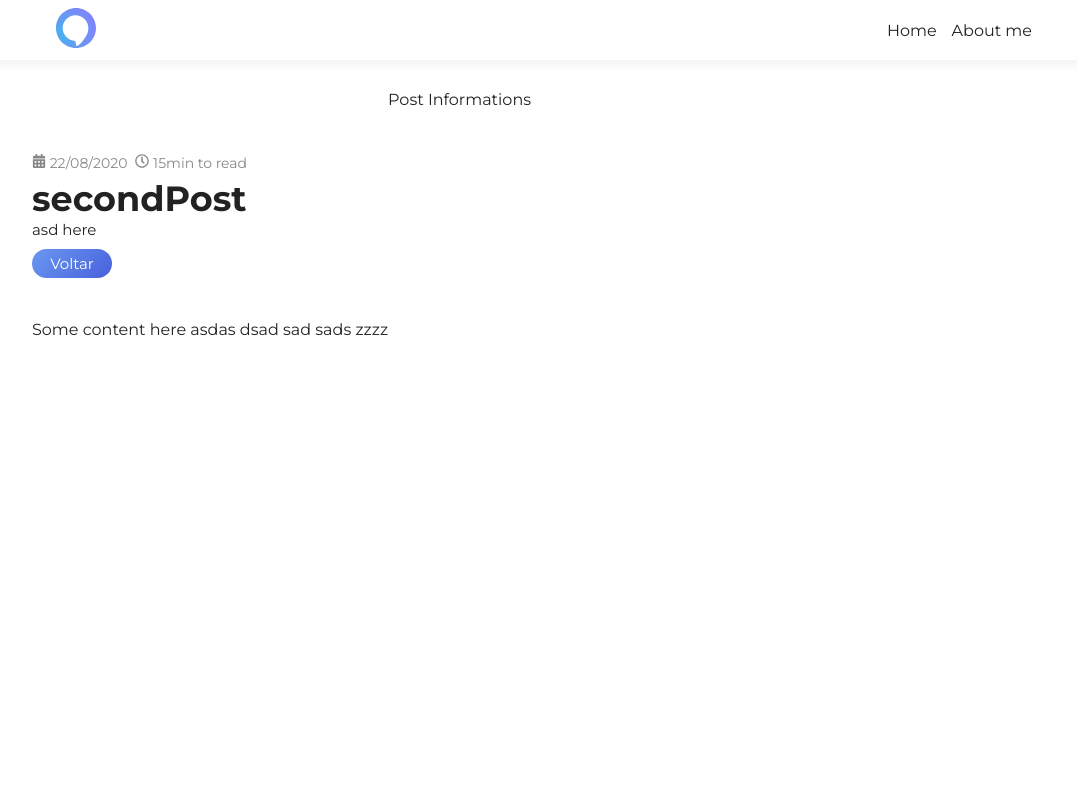
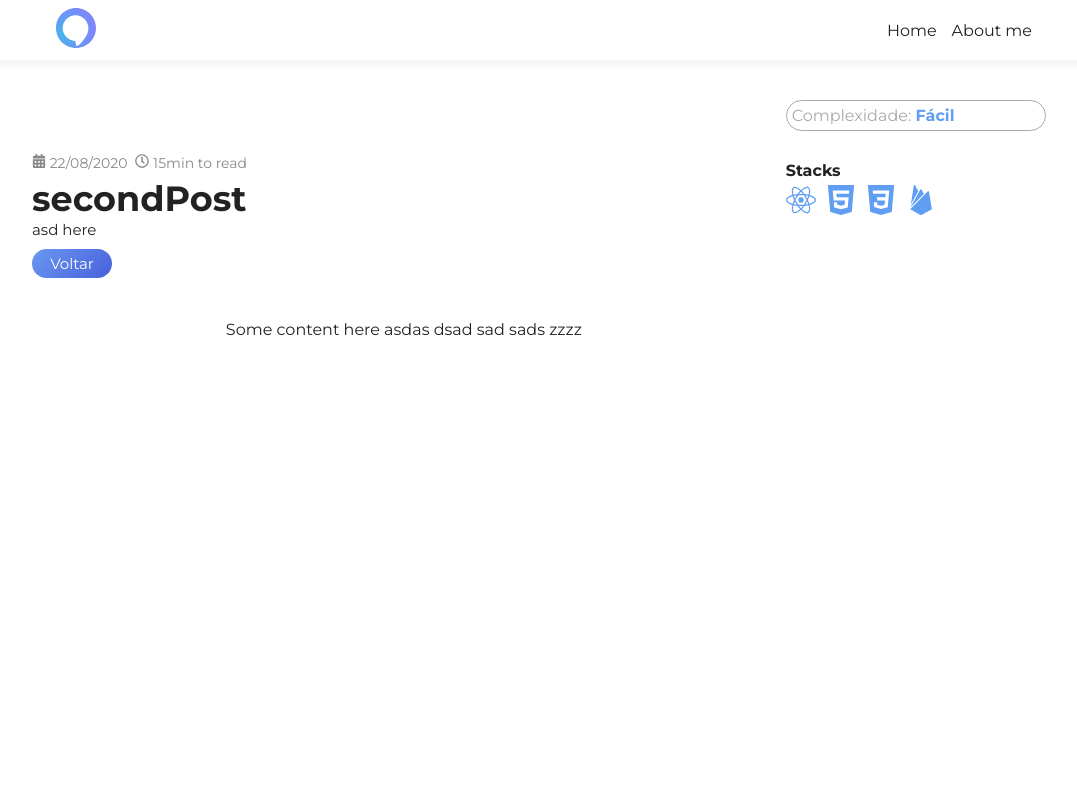
Before and after one commit to massaaki/personal-blog, a Next.js app: page /post/mySecondPost in a window 1280 px wide. Shown: the top 800 px of the page, without its empty margins (96-1173 px from the left). Built offline with nearby package versions, Linux system fonts and the light colour scheme.

Commit message:
feat: added post sidebar styles

```diff
--- a/src/pages/post/[postname].tsx
+++ b/src/pages/post/[postname].tsx
@@ -3,7 +3,8 @@ import matter from 'gray-matter';
 import ReactMarkdown from 'react-markdown';
 
 import { FaCalendarAlt, FaRegClock } from 'react-icons/fa';
-
+import { SiFirebase, SiReact, SiHtml5, SiCss3 } from 'react-icons/si';
+import { BsCode } from 'react-icons/bs';
 import DefaultLayout from 'shared/layout/DefaultLayout';
 import {
   Post,
@@ -12,7 +13,10 @@ import {
   Title,
   Author,
   ArticleHeader,
-  PublicationInformation
+  PublicationInformation,
+  PostInfo,
+  Tags,
+  DevLevel
 } from './styles';
 
 interface IRequest {
@@ -43,7 +47,6 @@ const post = ({ frontmatter, markdownBody }: IRequest) => {
                     <FaCalendarAlt /> 22/08/2020
                   </li>
                   <li>
-                    {' '}
                     <FaRegClock /> 15min to read
                   </li>
                 </ul>
@@ -59,7 +62,30 @@ const post = ({ frontmatter, markdownBody }: IRequest) => {
               <ReactMarkdown source={markdownBody} />
             </PostContent>
           </Article>
-          <div className="postInfo">Post Informations</div>
+          <PostInfo>
+            <DevLevel>
+              Complexidade:&nbsp;
+              <span>Fácil</span>
+            </DevLevel>
+
+            <Tags>
+              <h3>Stacks</h3>
+              <ul>
+                <li>
+                  <SiReact />
+                </li>
+                <li>
+                  <SiHtml5 />
+                </li>
+                <li>
+                  <SiCss3 />
+                </li>
+                <li>
+                  <SiFirebase />
+                </li>
+              </ul>
+            </Tags>
+          </PostInfo>
         </Post>
       </div>
     </DefaultLayout>
--- a/src/pages/post/styles.ts
+++ b/src/pages/post/styles.ts
@@ -21,11 +21,19 @@ export const Post = styled.div`
   display: flex;
   width: 100%;
   margin: 30px 0;
+  @media (max-width: 800px) {
+    flex-direction: column;
+    order: 1;
+  }
 `;
 
 export const Article = styled.article`
   margin: 30px 0;
   min-height: 100vh;
+  width: 100%;
+  @media (max-width: 800px) {
+    order: 2;
+  }
 `;
 
 export const PublicationInformation = styled.div`
@@ -54,6 +62,8 @@ export const Author = styled.p`
 export const PostContent = styled.div`
   display: flex;
   flex-direction: column;
+  width: 100%;
+
   img {
     width: 100%;
   }
@@ -66,9 +76,9 @@ export const PostContent = styled.div`
     display: flex;
     flex-direction: column;
     align-items: center;
-    max-width: 780px;
     img {
       margin: 10px;
+      width: 100%;
     }
   }
   code {
@@ -78,3 +88,51 @@ export const PostContent = styled.div`
     margin: 10px;
   }
 `;
+
+export const PostInfo = styled.div`
+  width: 35%;
+  margin: 10px;
+
+  @media (max-width: 800px) {
+    width: 100%;
+    margin: 0;
+  }
+`;
+
+export const DevLevel = styled.div`
+  color: #aaa;
+  border: 1px solid #aaa;
+  padding: 5px;
+  border-radius: 50px;
+
+  span {
+    color: #609ef3;
+    font-weight: bold;
+  }
+`;
+
+export const Tags = styled.div`
+  margin: 30px 0;
+
+  h3 {
+    margin-bottom: 5px;
+  }
+  ul {
+    display: inline-flex;
+
+    li {
+      display: flex;
+      align-items: center;
+      font-size: 15px;
+      font-weight: 200;
+      color: #609ef3;
+
+      &:not(:last-child) {
+        margin-right: 10px;
+      }
+      svg {
+        font-size: 30px;
+      }
+    }
+  }
+`;
```
